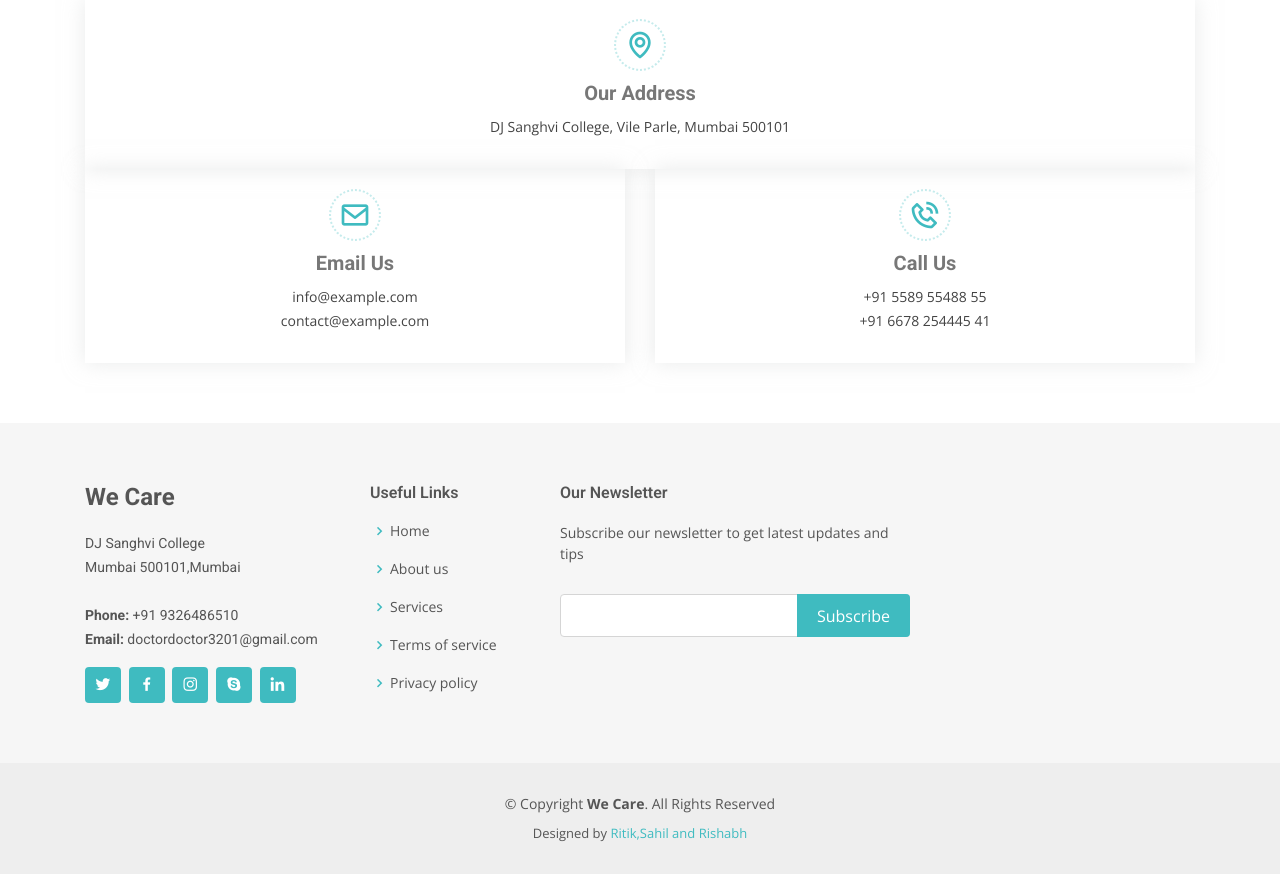
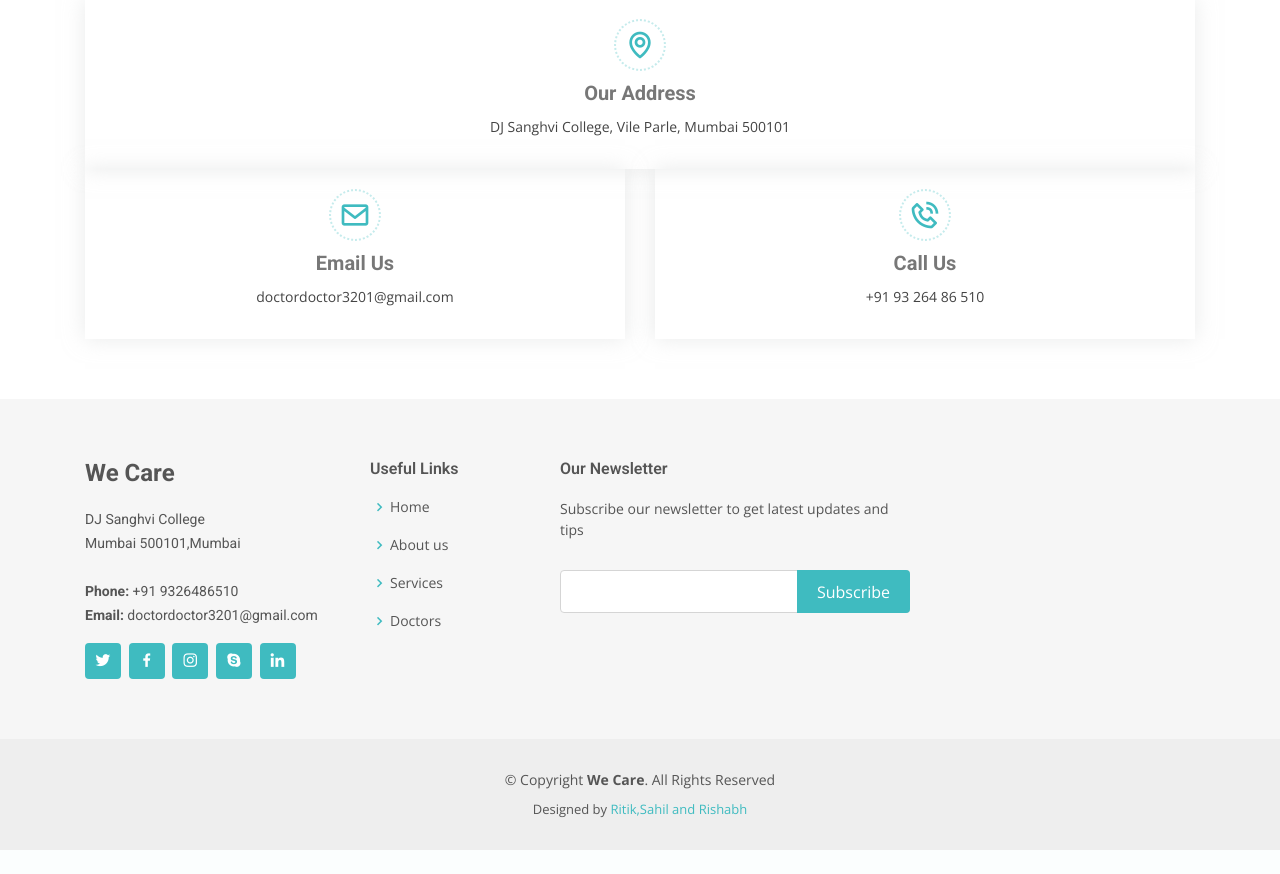
Before and after one commit to Sahil3201/Doctor-Doctor, a Django app: page / in a window 1280 px wide. Shown: the part 4158-5032 px from the top of the page. After the commit the page ends 5008 px from the top, so only its background shows below. Run offline with Django 3.2, Linux system fonts and the light colour scheme; data that the repository does not hold is empty; some libraries are stand-ins or nearby versions.

Commit message:
minor changes

```diff
--- a/accounts/templates/accounts/list_doctors.html
+++ b/accounts/templates/accounts/list_doctors.html
@@ -10,9 +10,9 @@
     <a href="{% url 'accounts:see_public_profile' pk=i.id %}"><li>
         {{i.email}}
         <ul>
-        <li><small>{% if i.speciality %}speciality: {{i.speciality}}{% endif %}</small></li>
-        <li><small>{% if i.experience_years %}experience years: {{i.experience_years}}{% endif %}</small></li>
-        <li><small>{% if i.college %}college: {{i.college}}{% endif %}</small></li>
+        <li><small>{% if i.speciality %}Speciality: {{i.speciality}}{% endif %}</small></li>
+        <li><small>{% if i.experience_years %}Experience Years: {{i.experience_years}}{% endif %}</small></li>
+        <li><small>{% if i.college %}College: {{i.college}}{% endif %}</small></li>
     </ul>
         <hr>
     </li></a>
--- a/accounts/templates/accounts/profile_update.html
+++ b/accounts/templates/accounts/profile_update.html
@@ -51,12 +51,12 @@
         <tr><td>Insurance company:</td><td> {{form.insurance_company}}<br></td></tr>
         <tr><td>Insurance validity:</td><td> {{form.insurance_validity}}<br></td></tr>
     {% endif %}
-    </table>
-    <input type="submit" value="Submit">
+</table><br>
+<input type="submit" value="Submit" class="appointment-btn" style="border:none">
 </form>
 <br>
 {% if request.user|has_group:"Doctors" %}
-<a href="{% url 'accounts:see_public_profile' %}" class="appointment-btn">Cancel/a>
+<a href="{% url 'accounts:see_public_profile' pk=user.id %}" class="appointment-btn">Cancel</a>
 {% else %}
 <a href="{% url 'accounts:profile' %}" class="appointment-btn">Cancel</a>
 {% endif %}
--- a/templates/DoctorDoctor/home.html
+++ b/templates/DoctorDoctor/home.html
@@ -852,14 +852,14 @@
                                 <div class="info-box mt-6">
                                     <i class="bx bx-envelope"></i>
                                     <h3>Email Us</h3>
-                                    <p>info@example.com<br>contact@example.com</p>
+                                    <p>doctordoctor3201@gmail.com</p>
                                 </div>
                             </div>
                             <div class="col-md-6">
                                 <div class="info-box mt-6">
                                     <i class="bx bx-phone-call"></i>
                                     <h3>Call Us</h3>
-                                    <p>+91 5589 55488 55<br>+91 6678 254445 41</p>
+                                    <p>+91 93 264 86 510</p>
                                 </div>
                             </div>
                         </div>
@@ -928,11 +928,11 @@
                                 <strong>Email:</strong> doctordoctor3201@gmail.com<br>
                             </p>
                             <div class="social-links mt-3">
-                                <a href="#" class="twitter"><i class="bx bxl-twitter"></i></a>
-                                <a href="#" class="facebook"><i class="bx bxl-facebook"></i></a>
-                                <a href="#" class="instagram"><i class="bx bxl-instagram"></i></a>
-                                <a href="#" class="google-plus"><i class="bx bxl-skype"></i></a>
-                                <a href="#" class="linkedin"><i class="bx bxl-linkedin"></i></a>
+                                <a href="https://www.twitter.com" class="twitter"><i class="bx bxl-twitter"></i></a>
+                                <a href="https://www.facebook.com" class="facebook"><i class="bx bxl-facebook"></i></a>
+                                <a href="https://www.instagram.com" class="instagram"><i class="bx bxl-instagram"></i></a>
+                                <a href="https://www.skype.com" class="google-plus"><i class="bx bxl-skype"></i></a>
+                                <a href="https://www.linkedin.com" class="linkedin"><i class="bx bxl-linkedin"></i></a>
                             </div>
                         </div>
                     </div>
@@ -940,11 +940,10 @@
                     <div class="col-lg-2 col-md-6 footer-links">
                         <h4>Useful Links</h4>
                         <ul>
-                            <li><i class="bx bx-chevron-right"></i> <a href="#">Home</a></li>
-                            <li><i class="bx bx-chevron-right"></i> <a href="#">About us</a></li>
-                            <li><i class="bx bx-chevron-right"></i> <a href="#">Services</a></li>
-                            <li><i class="bx bx-chevron-right"></i> <a href="#">Terms of service</a></li>
-                            <li><i class="bx bx-chevron-right"></i> <a href="#">Privacy policy</a></li>
+                            <li><i class="bx bx-chevron-right"></i> <a href="{% url 'home' %}">Home</a></li>
+                            <li><i class="bx bx-chevron-right"></i> <a href="#about">About us</a></li>
+                            <li><i class="bx bx-chevron-right"></i> <a href="#services">Services</a></li>
+                            <li><i class="bx bx-chevron-right"></i> <a href="{% url 'list_doctors' %}">Doctors</a></li>
                         </ul>
                     </div>
 
```
Also changed, not shown: accounts/views.py (+9 -8 lines), templates/DoctorDoctor/base.html (+4 -5 lines), db.sqlite3.
